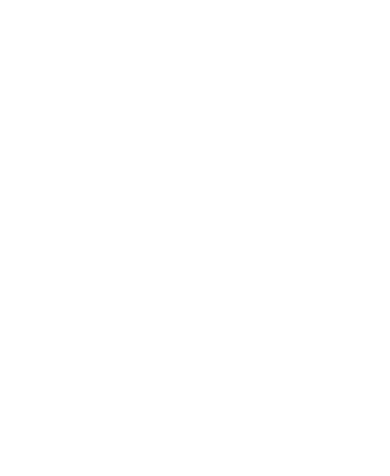
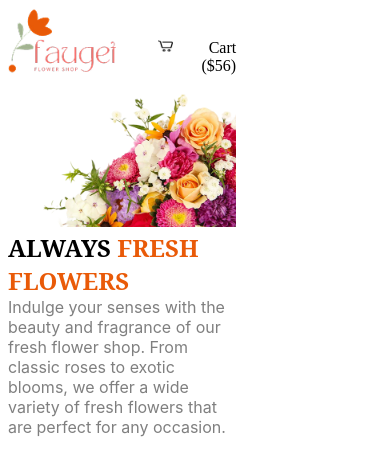
Before and after one commit to himelahmmed/B12A02-Responsive-Flowers, a plain HTML site: page index.html in a window 390 px wide. Drawn offline with Linux system fonts and the light colour scheme.

Commit message:
Added Header section

```diff
--- a/index.html
+++ b/index.html
@@ -3,9 +3,55 @@
 <head>
     <meta charset="UTF-8">
     <meta name="viewport" content="width=device-width, initial-scale=1.0">
-    <title>Document</title>
+    <title>Responsive Flowers</title>
+    <link rel="stylesheet" href="style.css">
 </head>
 <body>
+    <!--header section start-->
+    <header>
+        <nav class="navbar display-flex">
+            <div class="nav-title">
+                <img class="header-logo" src="assets/logo.png" alt="">
+            </div>
+            <div class="nav-container display-flex">
+                <ul class="nav-links display-flex">
+                    <li id="semi-bold" class="nav-link"><a href="#">Home</a></li>
+                    <li class="nav-link primary-color"><a href="#">Shop</a></li>
+                    <li class="nav-link primary-color"><a href="#">About us</a></li>
+                </ul>
+                <div class="cart-container display-flex">
+                    <img class="cart-image" src="assets/icon.png" alt=""></li>
+                    <p class="cart-text">Cart ($56)</p>
+                </div>
+            </div>
+        </nav>
+        <section class="hero display-flex">
+            <div class="hero-left">
+                <div class="hero-title noto-serif">
+                    ALWAYS <span class="secondary-color">FRESH<br>
+                    FLOWERS</span>
+                </div>
+                <div class="hero-content inter content-color">
+                    Indulge your senses with the beauty and fragrance of our fresh flower shop. From classic roses to exotic blooms, we offer a wide variety of fresh flowers that are perfect for any occasion.
+                </div>
+            </div>
+            <div class="hero-right">
+                <img class="hero-img" src="assets/hero-flower.png" alt="">
+            </div>
+        </section>
+    </header>
+    <!--header section end-->
 
+    <!--main section start-->
+    <main>
+
+    </main>
+    <!--main section end-->
+
+    <!--footer section start-->
+    <footer>
+
+    </footer>
+    <!--footer section end-->
 </body>
 </html>
--- /dev/null
+++ b/style.css
@@ -0,0 +1,97 @@
+/*shared style*/
+.display-flex{
+    display: flex;
+}
+.primary-color{
+    color: #8987A1;
+}
+.secondary-color{
+    color: #E95A08;
+}
+.content-color{
+    color: rgba(0, 0, 0, 0.5);
+}
+.noto-serif{
+  font-family: "Noto Serif", serif;
+  font-optical-sizing: auto;
+  font-style: normal;
+  font-weight: 700;
+  font-variation-settings:
+    "wdth" 100;
+}
+
+.inter{
+  font-family: "Inter", sans-serif;
+  font-optical-sizing: auto;
+  font-style: normal;
+}
+
+/*header style start*/
+header{
+    max-width: 1100px;
+    margin: 0 auto;
+}
+.navbar{
+    justify-content: space-between;
+}
+.nav-container{
+    width: 35%;
+    text-align: right;
+    gap: 35px;
+}
+.nav-container>.nav-links>li>a{
+    text-decoration: none;
+}
+#semi-bold{
+    font-weight: 600;
+}
+.nav-container>.nav-links>li{
+    list-style-type: none;
+}
+.nav-container ul{
+    gap: 35px;
+}
+.cart-image{
+    height: 20%;
+    width: 20%;
+    margin-top: 17px;
+}
+.hero-left{
+    margin-top: auto;
+}
+.hero-title{
+    font-size: 3rem;
+}
+/*header style end*/
+
+
+/*Responsive Area*/
+/*small device*/
+@media screen and (max-width: 576px) {
+    .header-logo{
+        width: 80%;
+    }
+    .nav-links{
+        display: none;
+    }
+    .nav-container{
+        width: 60%;
+        gap: 2px;
+    }
+    .cart-container{
+        margin-top: 15px;
+    }
+    .hero{
+        flex-direction: column-reverse;
+    }
+    .hero-title{
+        font-size: 1.5rem;
+    }
+    .hero-img{
+        width: 61%;
+        height: 61%;
+    }
+    .hero-content{
+        max-width:61%;
+    }
+}
```
Also changed, not shown: assets/icon.png (added).
